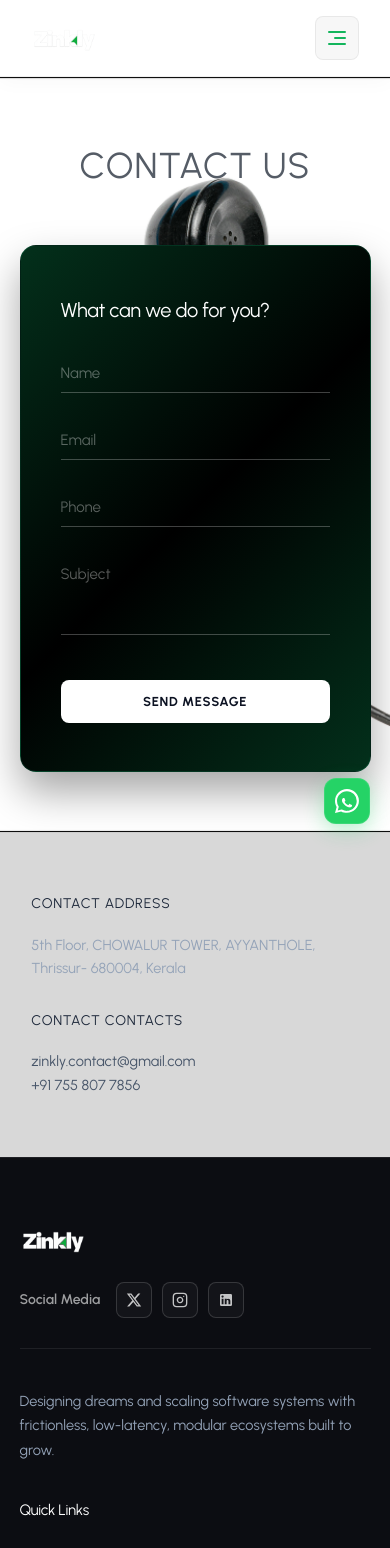
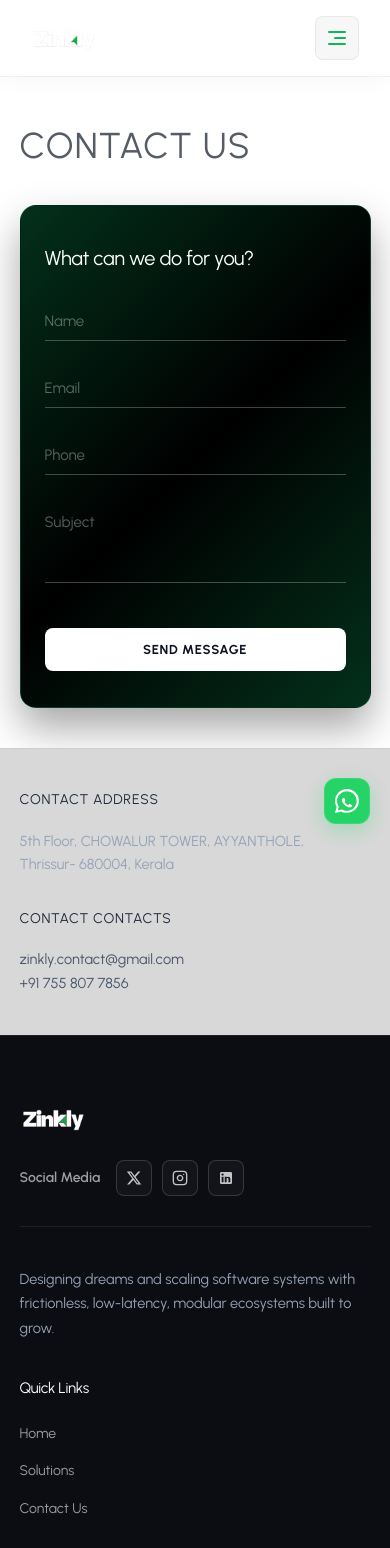
Before and after one commit to Leadfremestudio/zinkly-web, a React (Vite) app: page /contact in a window 390 px wide. Shown: the top 1548 px of the page. Built offline with nearby package versions, Linux system fonts and the light colour scheme.

Commit message:
fix(contact): make responsive layout match reference screenshot by disabling bg and left aligning headline

```diff
--- a/src/pages/Contact.css
+++ b/src/pages/Contact.css
@@ -204,16 +204,16 @@
 /* Responsive Adjustments */
 @media (max-width: 1024px) {
   .contact-main-container {
-    padding: 60px 5%;
+    padding: 40px 5%;
   }
 
   .contact-grid {
     grid-template-columns: 1fr;
-    gap: 50px;
+    gap: 30px;
   }
 
   .contact-left-col {
-    text-align: center;
+    text-align: left;
   }
 
   .contact-right-col {
@@ -222,17 +222,22 @@
 
   .contact-form-card {
     max-width: 100%;
+    padding: 36px 24px; /* Tighter padding for mobile screen forms */
   }
 }
 
 @media (max-width: 768px) {
   .contact-bg-wrapper {
+    background-image: none !important; /* Disable background image on mobile viewports */
     min-height: auto;
-    background-size: cover;
+  }
+
+  .contact-second-sec {
+    padding: 40px 5%; /* Align section padding consistently with top container */
   }
 
   .contact-info-grid {
     grid-template-columns: 1fr;
-    gap: 30px;
+    gap: 32px;
   }
 }
```
